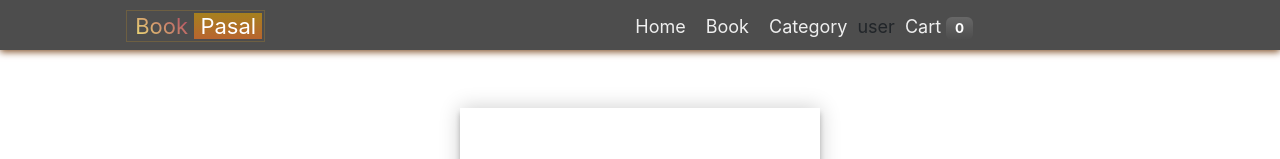
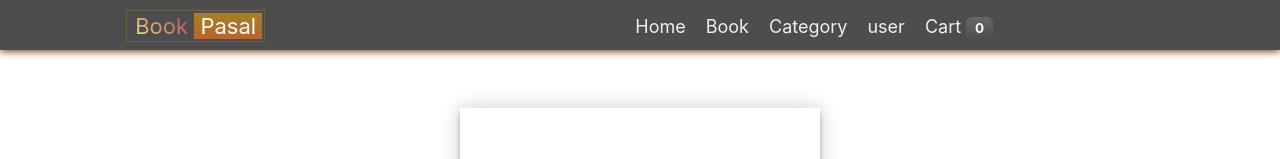
Before and after one commit to nabin-bh/golang, a React (Create React App) app in the folder frontend/: page /login in a window 1280 px wide. Shown: the top 159 px of the page. Built offline with nearby package versions, Linux system fonts and the light colour scheme.

Commit message:
nav auth configure

```diff
--- a/frontend/src/App.css
+++ b/frontend/src/App.css
@@ -575,3 +575,8 @@
 .bg-gradient{
   background: linear-gradient(#d8cd04a3, #e760079e) ;
 }
+
+.book-create-btn{
+  float: right;
+  margin-right: 150px;
+}
--- a/frontend/src/book/Index.js
+++ b/frontend/src/book/Index.js
@@ -50,7 +50,7 @@ function Index() {
     return (
         <div className="container">
             <center>{ loading ? "loading...." : '' }</center>
-            <h1> Book List <Link to="/book/create" className="btn btn-sm btn-primary">Create Book</Link>   </h1>
+            <h1> Book List <Link to="/book/create" className="btn btn-sm btn-secondary book-create-btn">Create Book</Link>   </h1>
             <div className="row">
                  <div className="col-sm-12">
                     <table className="table table-sm table-stripped">
--- a/frontend/src/shared/Navbar.js
+++ b/frontend/src/shared/Navbar.js
@@ -42,7 +42,7 @@ export default function Navbar(props) {
                         <Link to="/register">Register</Link>
                         </>
                     )
-                    : 'user'
+                    : <Link to="/dashboard">user</Link>
                 }
 
 
```
